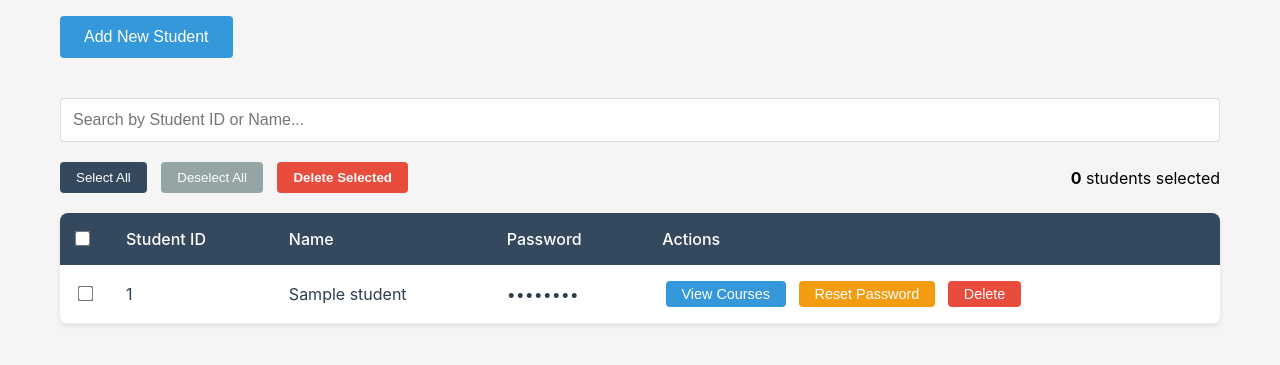
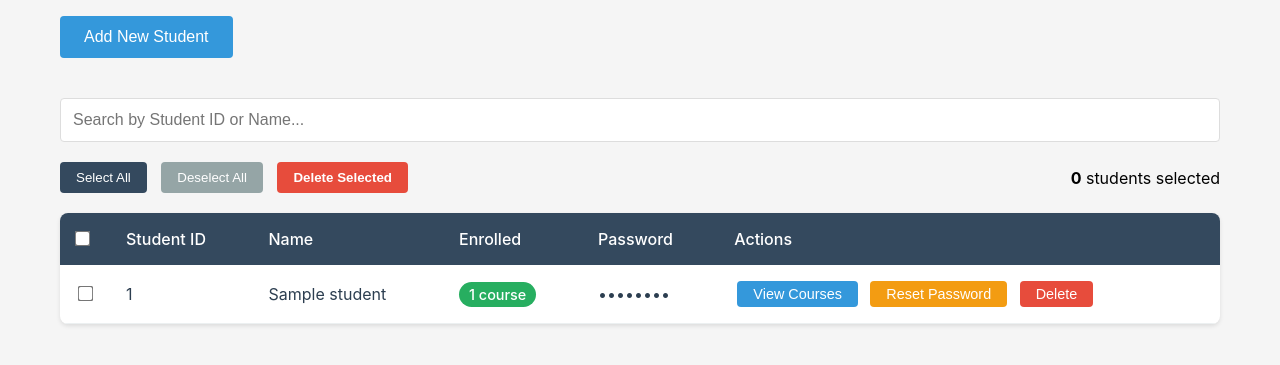
Before and after one commit to 6102project003/addrop-system, a Flask app: template templates/admin/students.html in a window 1280 px wide. Shown: the part 386-751 px from the top of the page. Run offline with Flask 3, Linux system fonts and the light colour scheme; the template is opened without the code that fills it: most values are stand-ins (such as "Sample title", 1, 10 or a date in 2020).

Commit message:
Update students.html

```diff
--- a/templates/admin/students.html
+++ b/templates/admin/students.html
@@ -84,6 +84,7 @@
                 </th>
                 <th style="background-color: #34495e; color: white; padding: 1rem; text-align: left;">Student ID</th>
                 <th style="background-color: #34495e; color: white; padding: 1rem; text-align: left;">Name</th>
+                <th style="background-color: #34495e; color: white; padding: 1rem; text-align: left;">Enrolled</th>
                 <th style="background-color: #34495e; color: white; padding: 1rem; text-align: left;">Password</th>
                 <th style="background-color: #34495e; color: white; padding: 1rem; text-align: left;">Actions</th>
             </tr>
@@ -96,6 +97,16 @@
                 </td>
                 <td style="padding: 1rem; border-bottom: 1px solid #ecf0f1;">{{ student.studentId }}</td>
                 <td style="padding: 1rem; border-bottom: 1px solid #ecf0f1;">{{ student.name }}</td>
+                <td style="padding: 1rem; border-bottom: 1px solid #ecf0f1;">
+                    <span style="background-color: {% if student.enrolled_count > 0 %}#27ae60{% else %}#95a5a6{% endif %};
+                                 color: white;
+                                 padding: 4px 10px;
+                                 border-radius: 20px;
+                                 font-size: 0.9rem;
+                                 font-weight: 500;">
+                        {{ student.enrolled_count }} course{% if student.enrolled_count != 1 %}s{% endif %}
+                    </span>
+                </td>
                 <td style="padding: 1rem; border-bottom: 1px solid #ecf0f1;">••••••••</td>
                 <td style="padding: 1rem; border-bottom: 1px solid #ecf0f1;">
                     <button type="button" onclick="viewCourses('{{ student.studentId }}')" style="padding: 0.3rem 1rem; background-color: #3498db; color: white; border: none; border-radius: 4px; cursor: pointer; margin-right: 0.3rem;">View Courses</button>
@@ -116,6 +127,7 @@
         <div id="studentInfo" style="margin-bottom: 20px; padding: 10px; background-color: #f8f9fa; border-radius: 4px;">
             <p><strong>Student ID:</strong> <span id="modalStudentId"></span></p>
             <p><strong>Name:</strong> <span id="modalStudentName"></span></p>
+            <p><strong>Total Enrolled:</strong> <span id="modalEnrolledCount"></span></p>
         </div>
 
         <div id="coursesList" style="margin-bottom: 20px;">
@@ -273,6 +285,7 @@ function viewCourses(studentId) {
         .then(response => response.json())
         .then(data => {
             document.getElementById('modalStudentName').innerText = data.name || 'Unknown';
+            document.getElementById('modalEnrolledCount').innerText = data.courses ? data.courses.length : 0;
 
             const coursesList = document.getElementById('coursesList');
 
```
